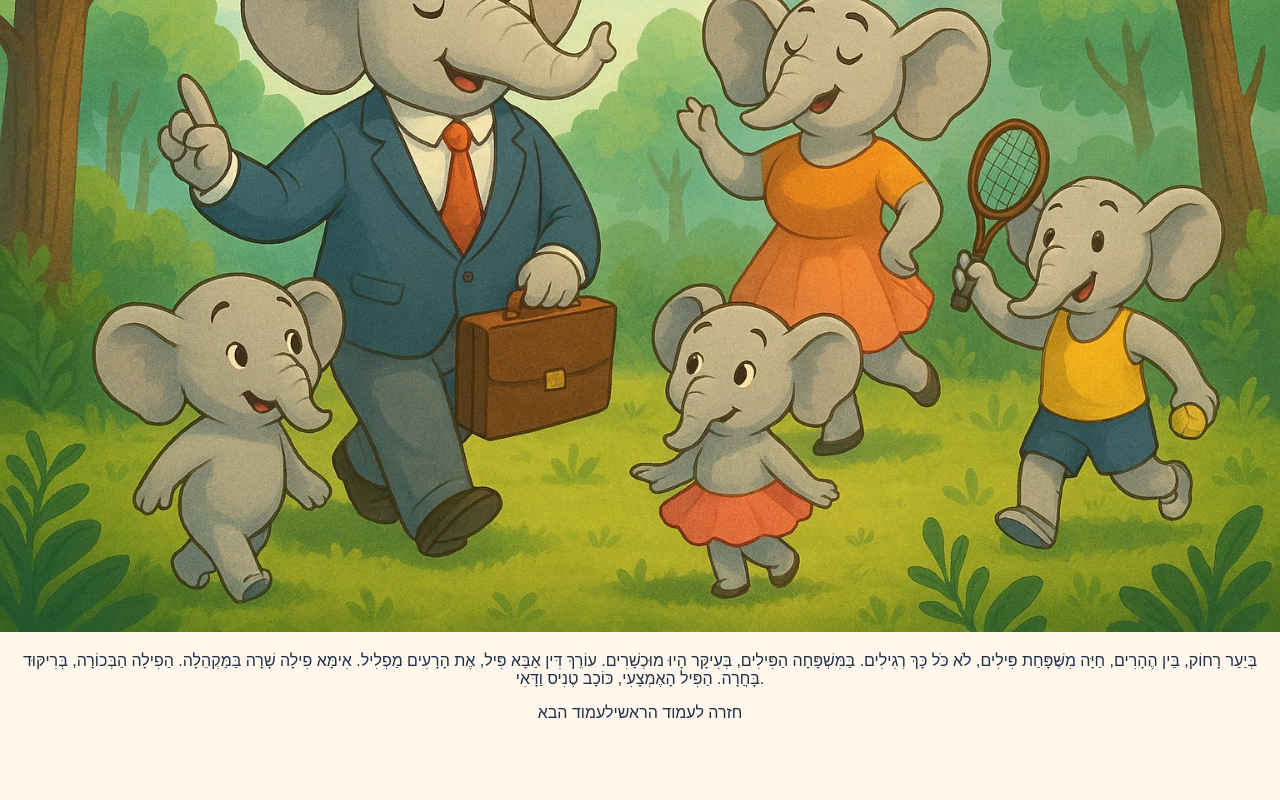
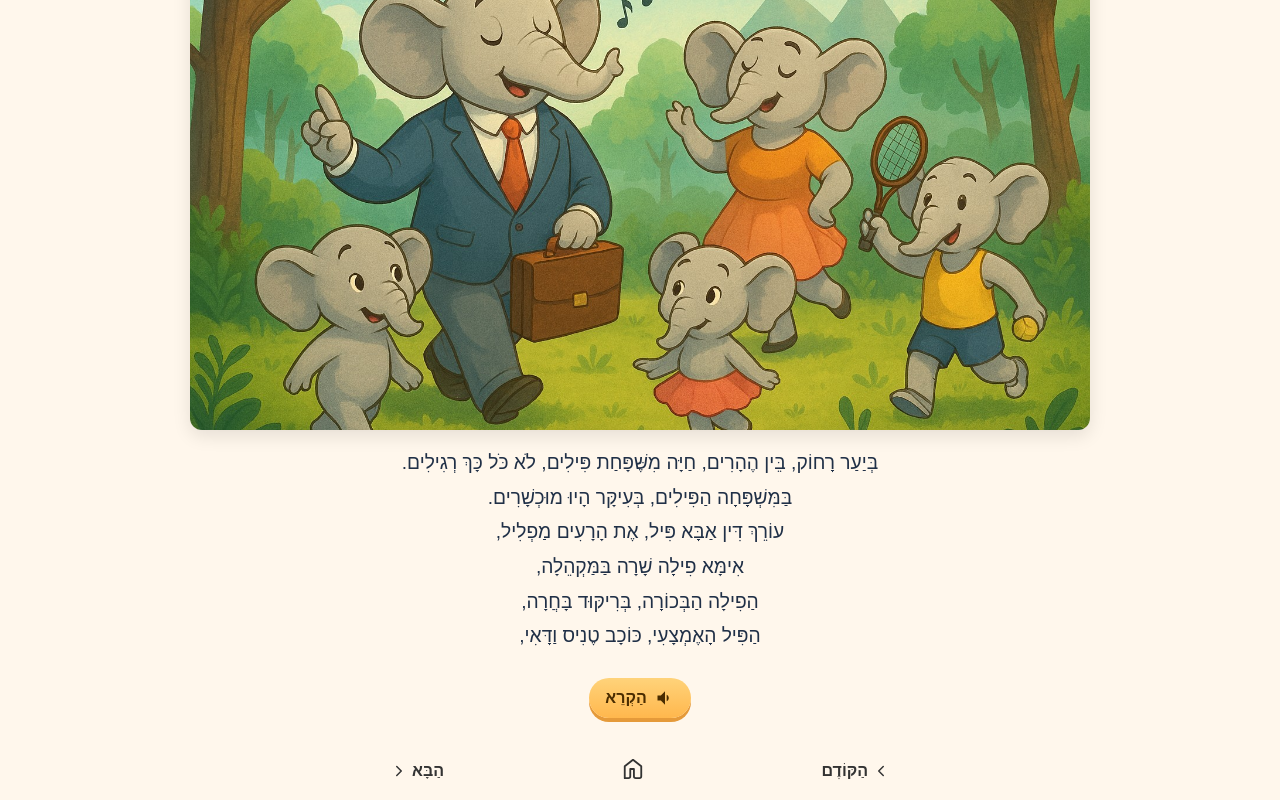
Before and after one commit to MMel25/storybook, a Next.js app: page /page1 in a window 1280 px wide. Shown: the part 221-1021 px from the top of the page. Before the commit the page ends 943 px from the top, so only its background shows below. Built offline with nearby package versions, Linux system fonts and the light colour scheme.

Commit message:
Update page1.tsx

```diff
--- a/pages/page1.tsx
+++ b/pages/page1.tsx
@@ -1,17 +1,194 @@
-import StoryPage from '../components/StoryPage';
+import Link from "next/link";
+import Image from "next/image";
+import { useRef } from "react";
 
 export default function Page1() {
+  const audioRef = useRef<HTMLAudioElement>(null);
+
+  const playAudio = () => {
+    if (audioRef.current) {
+      audioRef.current.currentTime = 0;
+      audioRef.current.play();
+    }
+  };
+
   return (
-    <StoryPage
-      title=""
-      image="/images/page1.jpg"
-      text={`בְּיַעַר רָחוֹק, בֵּין הֶהָרִים, חַיָּה מִשֶּׁפָּחַת פִּילִים, לֹא כֹּל כָּךְ רְגִילִים.
+    <main dir="rtl" style={{ textAlign: "center", padding: "16px" }}>
+      {/* כותרת הספר */}
+      <h1 className="title" style={{ marginBottom: "4px" }}>
+        הַפִּיל שֶׁאָהַב לְנַגֵּן
+      </h1>
+      {/* מספר עמוד */}
+      <h2 style={{ fontSize: "1.2rem", color: "#555", marginTop: 0 }}>
+        עַמּוּד 1
+      </h2>
+
+      {/* תמונה בפורמט לרוחב */}
+      <div
+        style={{
+          position: "relative",
+          width: "100%",
+          maxWidth: "900px",
+          margin: "0 auto 16px",
+          aspectRatio: "16/9",
+          borderRadius: "12px",
+          overflow: "hidden",
+          boxShadow: "0 6px 18px rgba(0,0,0,0.1)",
+        }}
+      >
+        <Image
+          src="/images/page1.jpg"
+          alt="איור עמוד 1"
+          fill
+          style={{ objectFit: "cover" }}
+        />
+      </div>
+
+      {/* טקסט הסיפור */}
+      <div
+        style={{
+          fontSize: "1.2rem",
+          lineHeight: "1.8",
+          maxWidth: "800px",
+          margin: "0 auto 24px",
+          whiteSpace: "pre-line",
+        }}
+      >
+        {`בְּיַעַר רָחוֹק, בֵּין הֶהָרִים, חַיָּה מִשֶּׁפָּחַת פִּילִים, לֹא כֹּל כָּךְ רְגִילִים.
 בַּמִּשְׁפָּחָה הַפִּילִים, בְּעִיקָּר הָיוּ מוּכְשָׁרִים.
-עוֹרֵךְ דִּין אַבָּא פִּיל, אֶת הָרָעִים מַפְלִיל.
-אִימָּא פִילָה שָׁרָה בַּמַּקְהֵלָה.
-הַפִילָה הַבְּכוֹרָה, בְּרִיקּוּד בָּחֲרָה.
-הַפִּיל הָאֶמְצָעִי, כּוֹכָב טֶנִיס וַדָּאִי.`}
-      nextPage="/page2"
-    />
+עוֹרֵךְ דִּין אַבָּא פִּיל, אֶת הָרָעִים מַפְלִיל,
+אִימָּא פִילָה שָׁרָה בַּמַּקְהֵלָה,
+הַפִילָה הַבְּכוֹרָה, בְּרִיקּוּד בָּחֲרָה,
+הַפִּיל הָאֶמְצָעִי, כּוֹכָב טֶנִיס וַדָּאִי,`}
+      </div>
+
+      {/* כפתור האזנה */}
+      <button
+        onClick={playAudio}
+        style={{
+          display: "inline-flex",
+          alignItems: "center",
+          gap: "8px",
+          padding: "10px 16px",
+          borderRadius: "999px",
+          border: "none",
+          background: "linear-gradient(180deg, #ffd37a, #ffb74d)",
+          color: "#4a2c00",
+          fontWeight: "bold",
+          fontSize: "1rem",
+          boxShadow: "0 4px 0 #e59a3a",
+          cursor: "pointer",
+          marginBottom: "24px",
+        }}
+      >
+        {/* אייקון רמקול */}
+        <svg
+          aria-hidden="true"
+          focusable="false"
+          viewBox="0 0 24 24"
+          width="20"
+          height="20"
+          fill="currentColor"
+        >
+          <path d="M3 9v6h4l5 5V4L7 9H3z" />
+          <path d="M16.5 12c0-1.77-1.02-3.29-2.5-4.03v8.06c1.48-.74 2.5-2.26 2.5-4.03z" />
+        </svg>
+        הַקְרֵא
+      </button>
+
+      {/* נגן האודיו (נסתר) */}
+      <audio ref={audioRef} src="/audio/page1.mp3" preload="auto" />
+
+      {/* ניווט בין עמודים */}
+      <div
+        style={{
+          display: "flex",
+          justifyContent: "space-between",
+          maxWidth: "500px",
+          margin: "0 auto",
+          marginTop: "16px",
+          alignItems: "center",
+        }}
+      >
+        {/* הקודם */}
+        <Link
+          href="/"
+          style={{
+            display: "flex",
+            alignItems: "center",
+            gap: "4px",
+            textDecoration: "none",
+            color: "#333",
+            fontWeight: "bold",
+          }}
+        >
+          <svg
+            xmlns="http://www.w3.org/2000/svg"
+            width="18"
+            height="18"
+            viewBox="0 0 24 24"
+            fill="none"
+            stroke="currentColor"
+            strokeWidth="2"
+            strokeLinecap="round"
+            strokeLinejoin="round"
+          >
+            <polyline points="15 18 9 12 15 6" />
+          </svg>
+          <span>הַקּוֹדֶם</span>
+        </Link>
+
+        {/* בית */}
+        <Link
+          href="/"
+          style={{
+            textDecoration: "none",
+            color: "#333",
+          }}
+        >
+          <svg
+            xmlns="http://www.w3.org/2000/svg"
+            width="22"
+            height="22"
+            viewBox="0 0 24 24"
+            fill="none"
+            stroke="currentColor"
+            strokeWidth="2"
+            strokeLinecap="round"
+            strokeLinejoin="round"
+          >
+            <path d="M3 9L12 2l9 7v11a2 2 0 0 1-2 2h-4a2 2 0 0 1-2-2V12H9v8a2 2 0 0 1-2 2H3z" />
+          </svg>
+        </Link>
+
+        {/* הבא */}
+        <Link
+          href="/page2"
+          style={{
+            display: "flex",
+            alignItems: "center",
+            gap: "4px",
+            textDecoration: "none",
+            color: "#333",
+            fontWeight: "bold",
+          }}
+        >
+          <span>הַבָּא</span>
+          <svg
+            xmlns="http://www.w3.org/2000/svg"
+            width="18"
+            height="18"
+            viewBox="0 0 24 24"
+            fill="none"
+            stroke="currentColor"
+            strokeWidth="2"
+            strokeLinecap="round"
+            strokeLinejoin="round"
+          >
+            <polyline points="9 18 15 12 9 6" />
+          </svg>
+        </Link>
+      </div>
+    </main>
   );
 }
```
